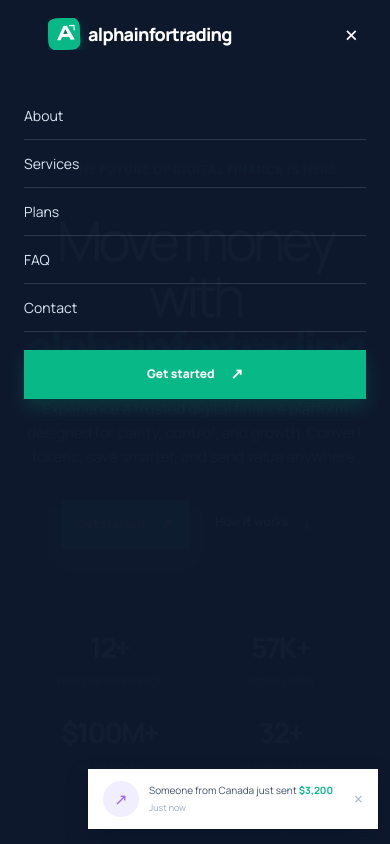
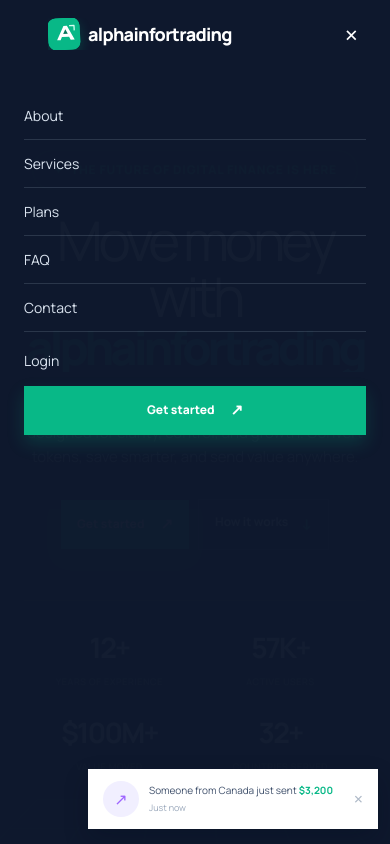
Before and after one commit to beryus10/web3, a Next.js app: page / in a window 390 px wide. Both pictures are taken after a click on the button "Open navigation". Shown: the top 844 px of the page. Built offline with nearby package versions, Linux system fonts and the light colour scheme.

Commit message:
Added login

```diff
--- a/app/components/site-header.module.css
+++ b/app/components/site-header.module.css
@@ -119,12 +119,12 @@
     justify-content: flex-start;
   }
 
-  .actions > a:first-child {
-    display: none;
-  }
-
   .getStarted {
     font-size: 11px;
     padding: 10px 14px;
   }
 }
+
+:global(.lv-nav-menu) :global(.lv-nav-actions) > .drawerLogin {
+  display: inline-flex;
+}
--- a/app/page.tsx
+++ b/app/page.tsx
@@ -5,6 +5,7 @@ import { useEffect, useState } from "react";
 import { BrandMark } from "./brand-mark";
 import { TeamSection } from "./components/team-section";
 import { SiteFooter } from "./components/site-footer";
+import navStyles from "./components/site-header.module.css";
 import { faqItems } from "./faq-content";
 import { investmentPlans } from "./plan-content";
 
@@ -124,7 +125,7 @@ export default function Home() {
                 </Link>
               </div>
               <div className="lv-nav-actions">
-                <Link href="/login" onClick={() => setIsNavOpen(false)}>
+                <Link className={navStyles.drawerLogin} href="/login" onClick={() => setIsNavOpen(false)}>
                   Login
                 </Link>
                 <Link
```
